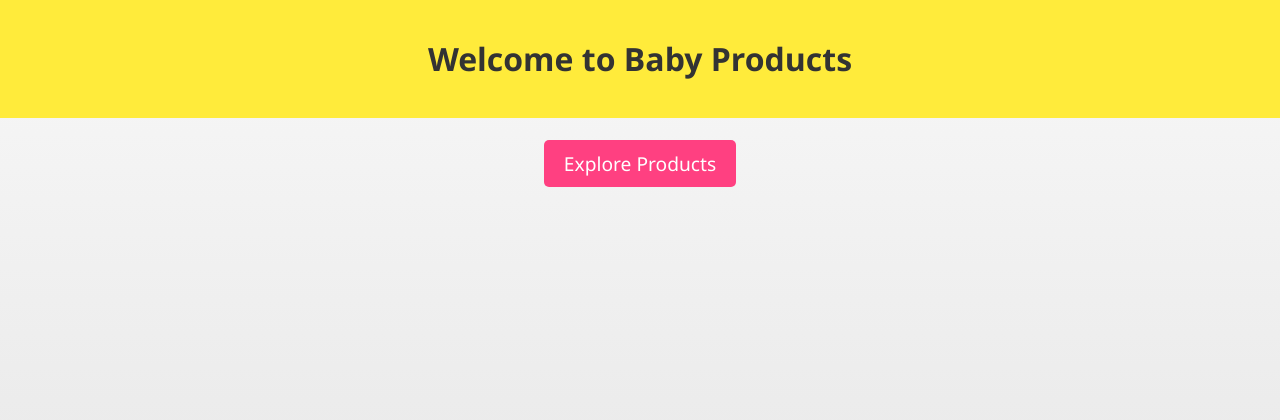
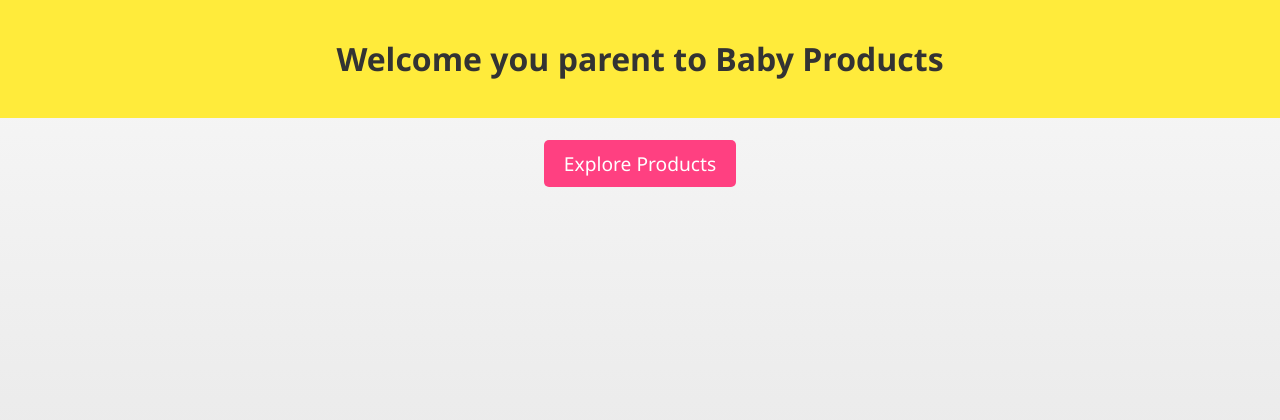
Before and after one commit to jeyasoorya2807/x22196366-bpno-4-, a Django app: page /babyproducts/babyproducts/ in a window 1280 px wide. Shown: the top 420 px of the page. Run offline with Django 3.2, Linux system fonts and the light colour scheme.

Commit message:
Index.HTML CHANGE

```diff
--- a/babyproducts/templates/babyproducts/index.html
+++ b/babyproducts/templates/babyproducts/index.html
@@ -75,7 +75,7 @@
 </head>
 <body>
     <header>
-        <h1>Welcome to Baby Products</h1>
+        <h1>Welcome you parent to Baby Products</h1>
     </header>
 
     <section>
```
